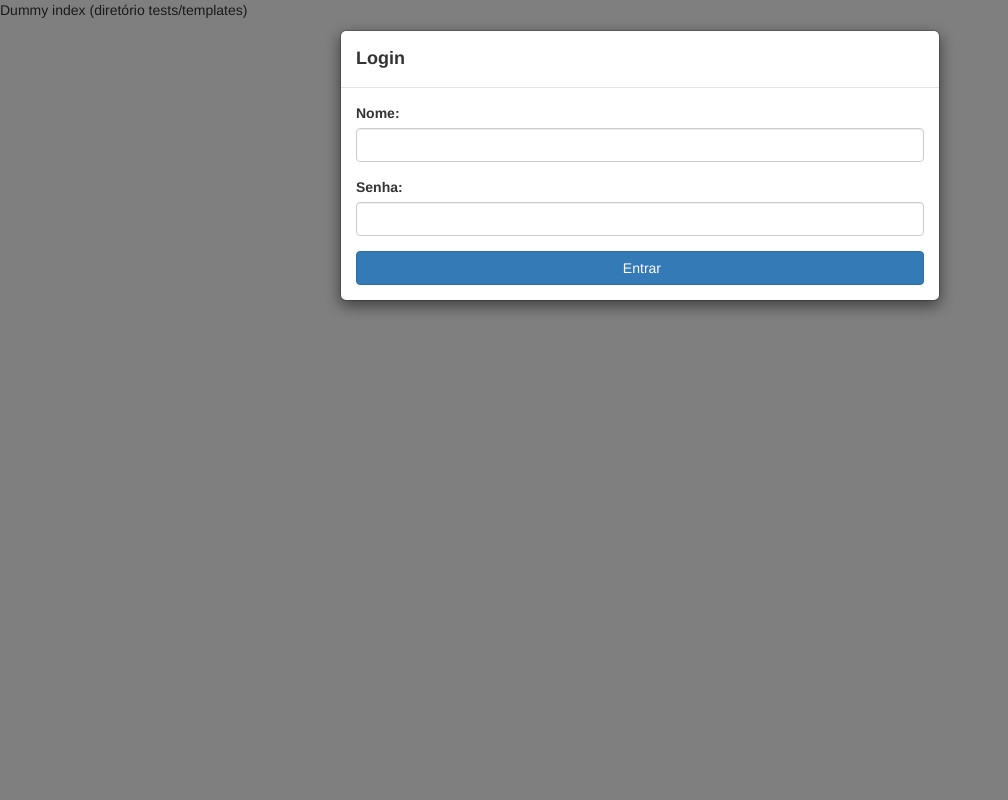
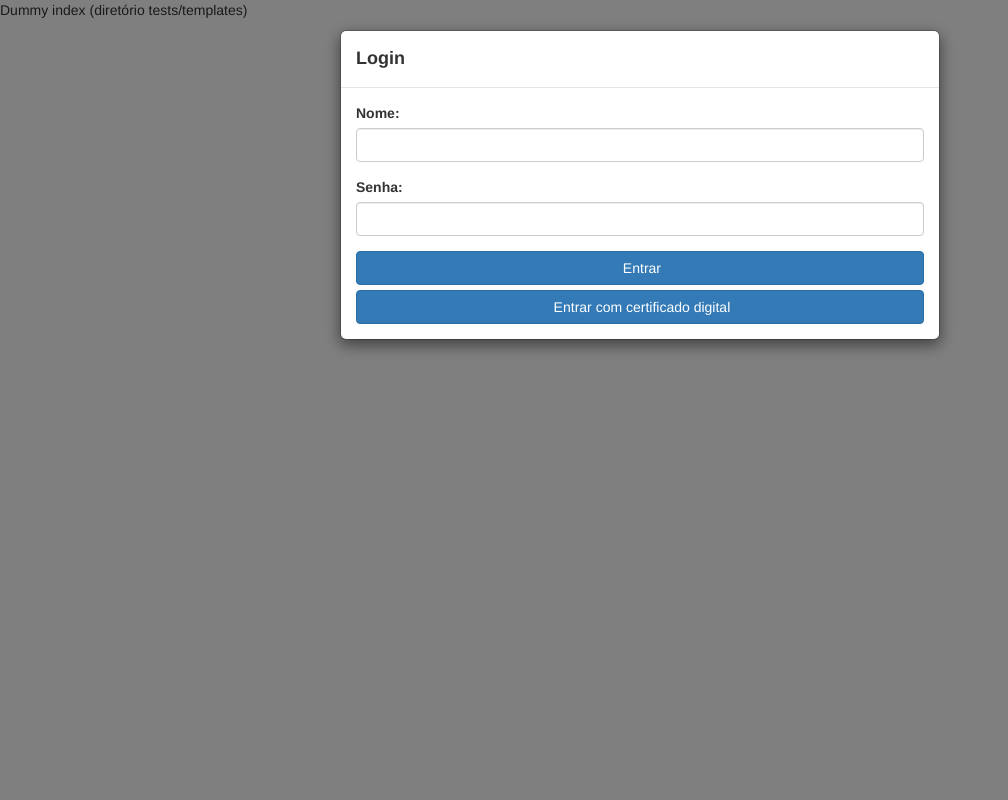
Before and after one commit to IvanBrasilico/ajna_docs, a Python web app: template commons/ajna_commons/flask/templates/login.html in a window 1280 px wide. Shown: the whole page, without its empty margins (0-1008 px from the left). Run offline with Jinja, Linux system fonts and the light colour scheme; the template is opened without the code that fills it, so the values that code supplies are empty; some libraries are stand-ins or nearby versions.

```diff
--- a/commons/ajna_commons/flask/login.py
+++ b/commons/ajna_commons/flask/login.py
@@ -67,7 +67,7 @@ def configure(app: Flask):
                 name = name.get('CN').split(':')[-1]
             logger.info('%s ofereceu certificado digital' % name)
             if name:
-                name = name.strip()
+                name = name.strip().lower()
                 registered_user = User.get(name)
                 if registered_user is not None:
                     flash('Usuário autenticado.')
--- a/commons/ajna_commons/flask/templates/login.html
+++ b/commons/ajna_commons/flask/templates/login.html
@@ -21,6 +21,9 @@
                     <button class="btn btn-block btn-primary btn-default" id="btnlogin">
                         <i class="fa fa-save"></i>&nbsp;Entrar
                     </button>
+                    <button class="btn btn-block btn-primary btn-default" id="btnlogincertificado">
+                        <i class="fa fa-save"></i>&nbsp;Entrar com certificado digital
+                    </button>
                 </form>
             </div>
         </div>
```
Also changed, not shown: 1 other file.
